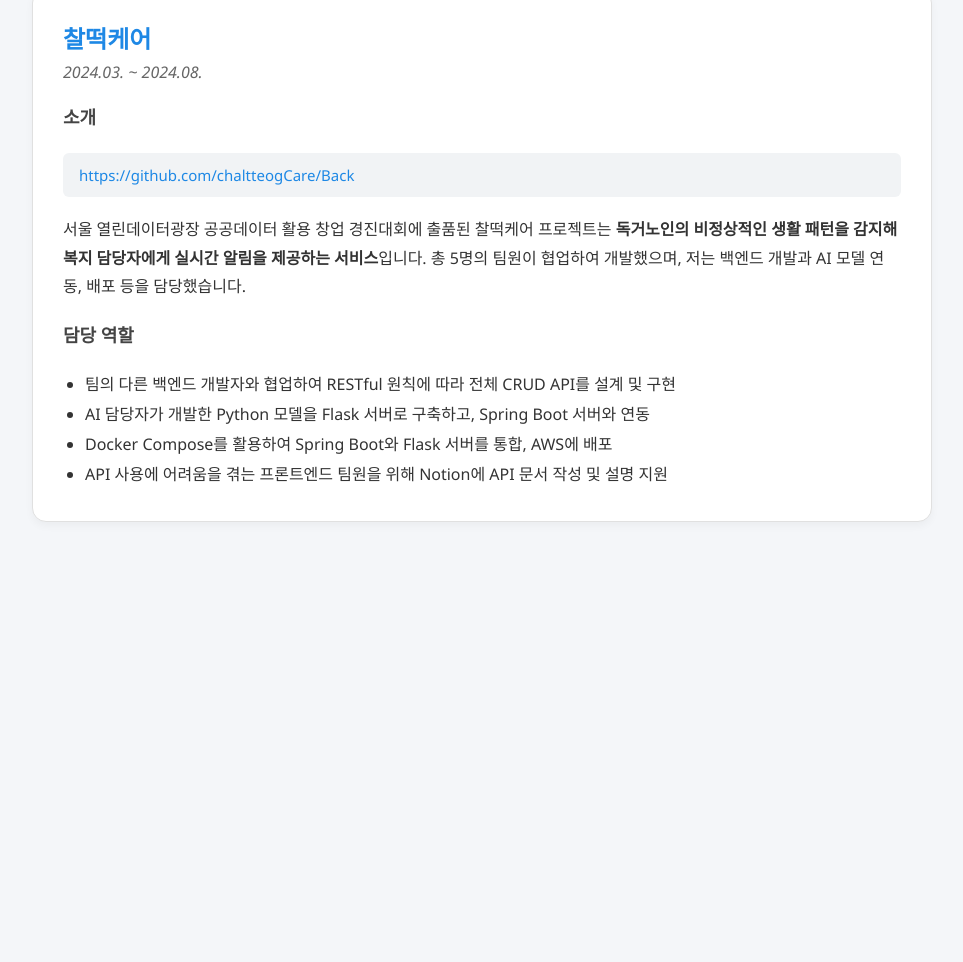
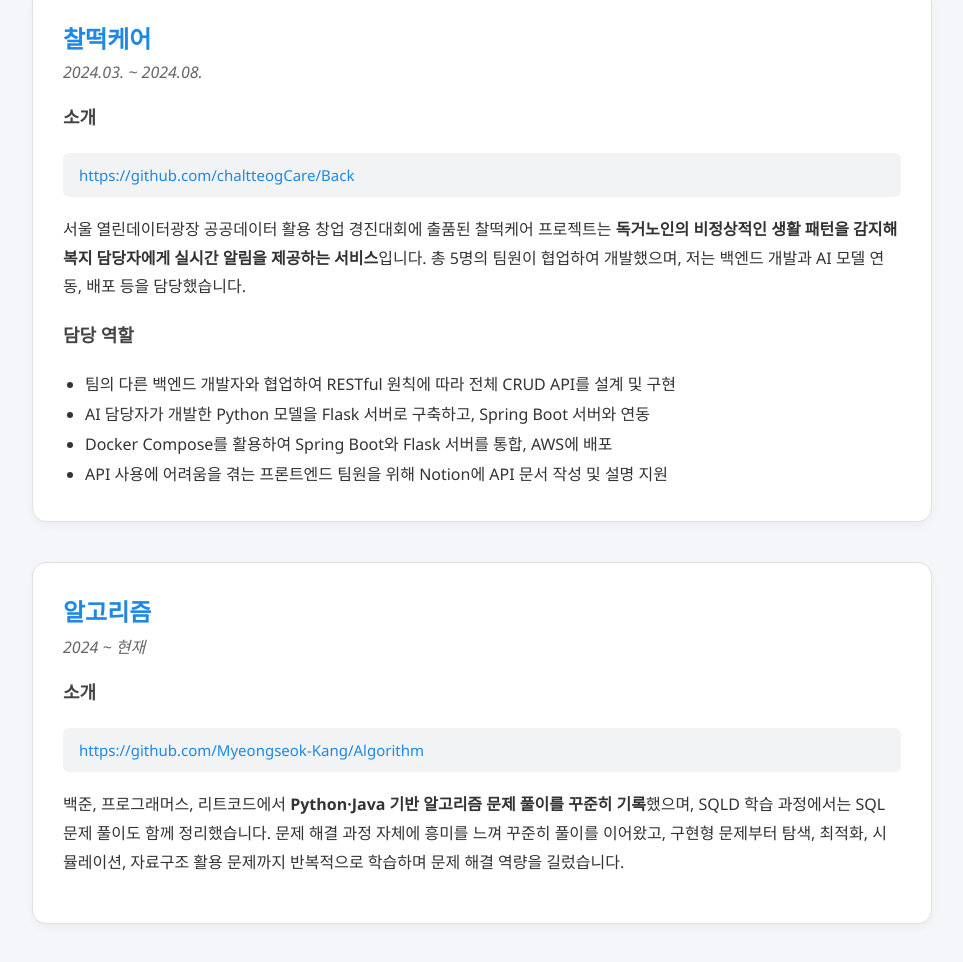
Before and after one commit to Myeongseok-Kang/Myeongseok-Kang.github.io, a plain HTML site: page index.html in a window 1280 px wide. Shown: the part 2617-3579 px from the top of the page, without its empty margins (158-1121 px from the left). Before the commit the page ends 3179 px from the top, so only its background shows below. Drawn offline with Linux system fonts and the light colour scheme.

Commit message:
Update index.html

```diff
--- a/index.html
+++ b/index.html
@@ -562,7 +562,7 @@
           <li>주문 통계 API(<code>/api/v1/orders/stats</code>) 구현: 일별 매출·인기상품 Top10·시간대별 주문 수를 Native Query + Projection으로
             집계해 대시보드 데이터 제공</li>
           <li>토스페이먼츠 결제 연동 구현: 결제 생성/승인/취소/내역 조회 API(<code>/api/v1/payments</code>)와 <code>TossPaymentsClient</code> 연동,
-  주문상태·금액·주문번호 검증으로 결제 무결성을 확보하고, 사용자별 기간 조건 기반 결제 내역 조회를 페이지네이션으로 제공</li>
+            주문상태·금액·주문번호 검증으로 결제 무결성을 확보하고, 사용자별 기간 조건 기반 결제 내역 조회를 페이지네이션으로 제공</li>
           <li>결제 Webhook 처리(<code>/api/v1/payments/webhooks/toss</code>) 구현: <code>paymentKey</code> 기반 결제 조회 후 내부 결제/주문
             상태 동기화로 비동기 이벤트 반영</li>
           <li>공지사항 조회 API(<code>/api/v1/notices</code>) 구현: 카테고리 필터(공지/뉴스/이벤트/페스티벌) + 페이지네이션으로 최신순 목록 제공</li>
@@ -690,6 +690,25 @@
         </ul>
       </div>
     </div>
+
+    <div class="project-section">
+      <div class="project-title">알고리즘</div>
+      <div class="project-duration">2024 ~ 현재</div>
+
+      <h4>소개</h4>
+      <div class="url-box">
+        <a href="https://github.com/Myeongseok-Kang/Algorithm" target="_blank" rel="noopener noreferrer">
+          https://github.com/Myeongseok-Kang/Algorithm
+        </a>
+      </div>
+      <p>
+        백준, 프로그래머스, 리트코드에서 <span class="bold">Python·Java 기반 알고리즘 문제 풀이를 꾸준히 기록</span>했으며,
+        SQLD 학습 과정에서는 SQL 문제 풀이도 함께 정리했습니다.
+        문제 해결 과정 자체에 흥미를 느껴 꾸준히 풀이를 이어왔고,
+        구현형 문제부터 탐색, 최적화, 시뮬레이션, 자료구조 활용 문제까지 반복적으로 학습하며 문제 해결 역량을 길렀습니다.
+      </p>
+    </div>
+
   </main>
 
   <script>
```
